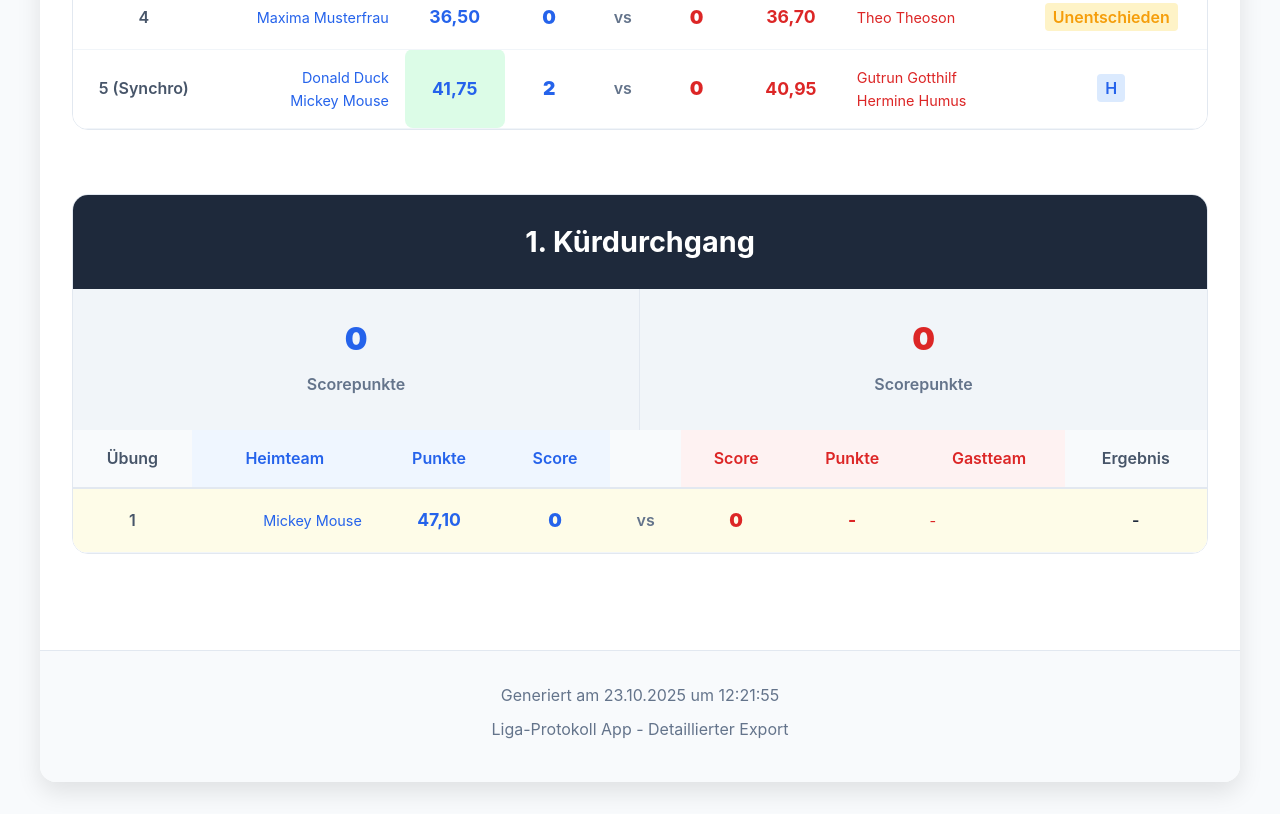
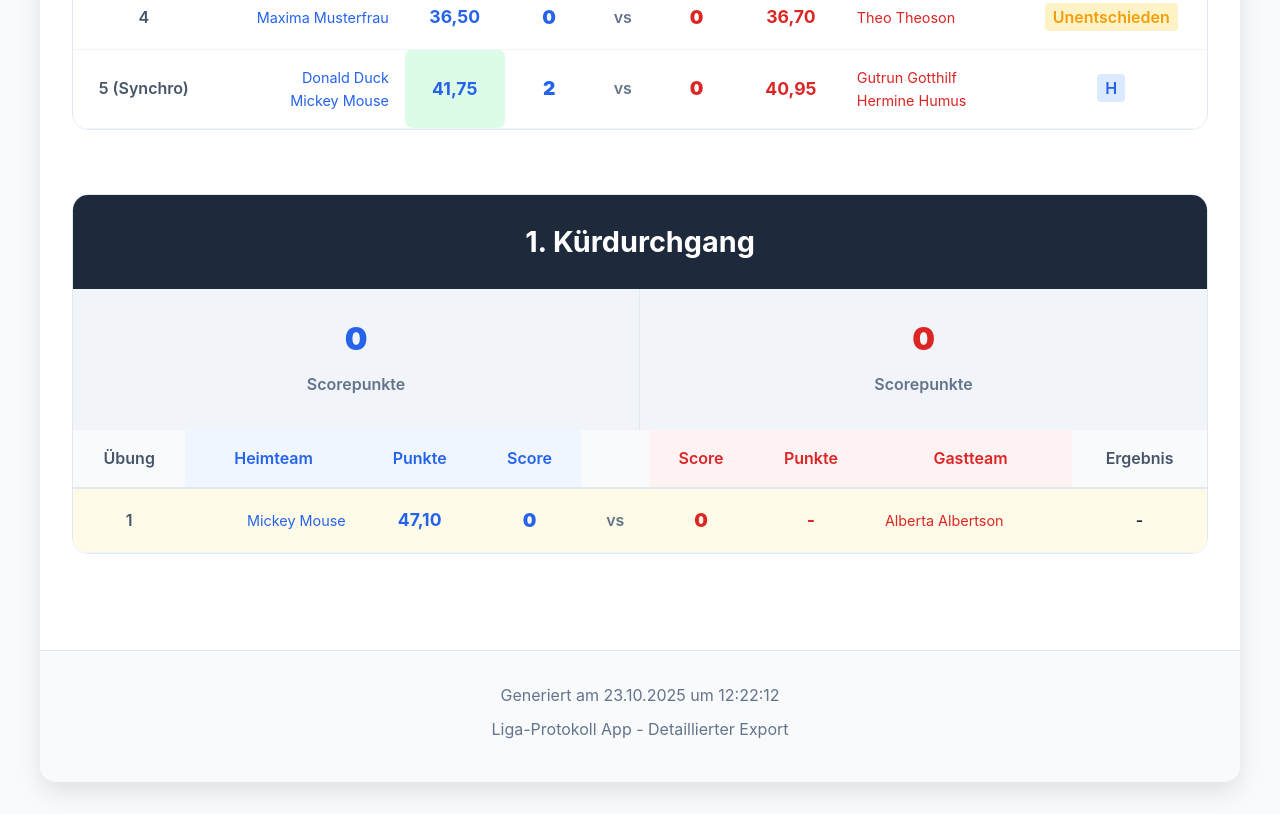
Before and after one commit to dercognus/liga-protokoll-website, a plain HTML site: page competition-2/index.html in a window 1280 px wide. Shown: the part 1747-2561 px from the top of the page. Drawn offline with Linux system fonts and the light colour scheme.

Commit message:
Update: Competition 2 - index.html

```diff
--- a/competition-2/index.html
+++ b/competition-2/index.html
@@ -232,7 +232,7 @@
             <td class="exercise-score guest">0</td>
             <td class="score guest ">-</td>
             <td class="athlete guest">
-              -
+              Alberta Albertson
 
             </td>
             <td class="result">
@@ -247,7 +247,7 @@
         </div>
 
         <div class="footer">
-            <p>Generiert am 23.10.2025 um 12:21:55</p>
+            <p>Generiert am 23.10.2025 um 12:22:12</p>
             <p>Liga-Protokoll App - Detaillierter Export</p>
         </div>
     </div>
```
